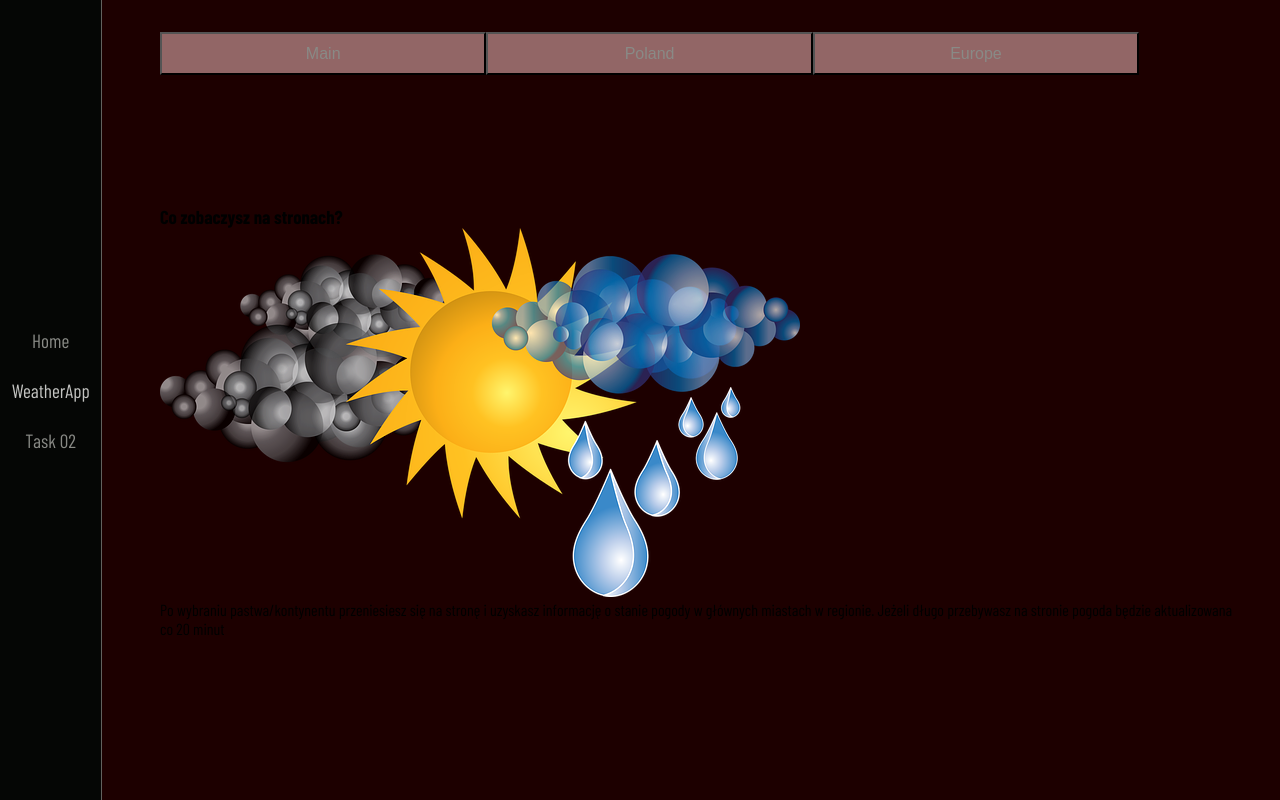
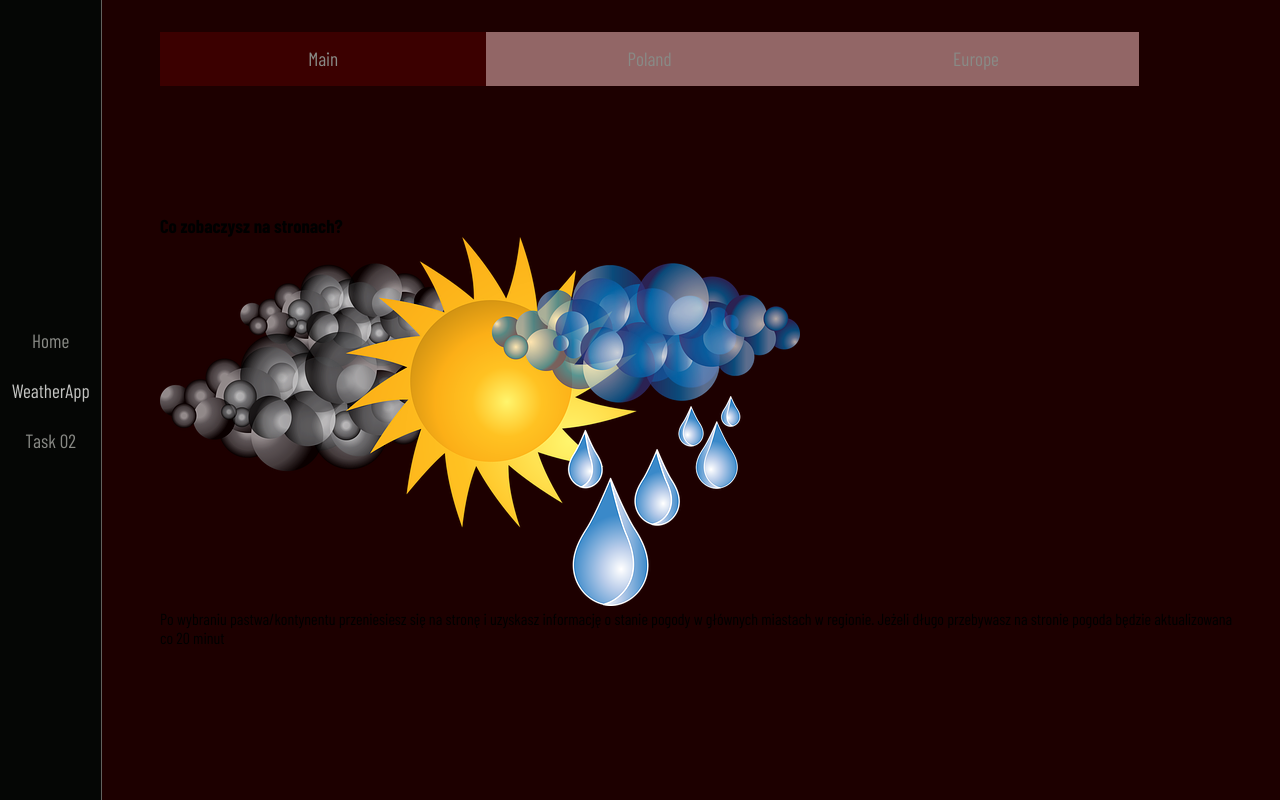
Before and after one commit to Scorpion19702022/01_REACT_VARIOUS_PROJECTS, a React (Create React App) app: page /WeatherApp in a window 1280 px wide. Built offline with nearby package versions, Linux system fonts and the light colour scheme; a web font is replaced by a local one.

Commit message:
added useLocation

```diff
--- a/src/Components/WeatherApp/NavWorld.module.css
+++ b/src/Components/WeatherApp/NavWorld.module.css
@@ -25,11 +25,13 @@
 .btn_active {
 	width: 30%;
 	padding: 0.8em;
+	text-align: center;
 	background-color: var(--color-darkred06);
 }
 
 .btn_no_active {
 	width: 30%;
 	padding: 0.8em;
+	text-align: center;
 	background-color: var(--color-darkred03);
 }
--- a/src/Components/WeatherApp/NavWorld.tsx
+++ b/src/Components/WeatherApp/NavWorld.tsx
@@ -1,41 +1,28 @@
-import React, { useState } from 'react'
-import { Link } from 'react-router-dom'
+import React from 'react'
+import { Link, useLocation } from 'react-router-dom'
 
 import styles from './NavWorld.module.css'
 
 const NavWorld = () => {
-	const [activeButton, setActiveButton] = useState<string>('')
-
-	const handleActive = (button: string) => {
-		setActiveButton(button)
-	}
+	const location = useLocation()
 
 	return (
 		<nav className={styles.nav_btns}>
-			<button
-				className={activeButton === 'main' ? styles.btn_active : styles.btn_no_active}
-				onClick={() => handleActive('main')}
-			>
-				<Link to='/WeatherApp'>
+			<Link to='/WeatherApp' className={location.pathname === '/WeatherApp' ? styles.btn_active : styles.btn_no_active}>
 				<p className={styles.into_btn}>Main</p>
 			</Link>
-			</button>
-			<button
-				className={activeButton === 'poland' ? styles.btn_active : styles.btn_no_active}
-				onClick={() => handleActive('poland')}
+			<Link
+				to='/WeatherApp/Poland'
+				className={location.pathname === '/WeatherApp/Poland' ? styles.btn_active : styles.btn_no_active}
 			>
-				<Link to='/WeatherApp/Poland'>
 				<p className={styles.into_btn}>Poland</p>
 			</Link>
-			</button>
-			<button
-				className={activeButton === 'europe' ? styles.btn_active : styles.btn_no_active}
-				onClick={() => handleActive('europe')}
+			<Link
+				to='/WeatherApp/Europe'
+				className={location.pathname === '/WeatherApp/Europe' ? styles.btn_active : styles.btn_no_active}
 			>
-				<Link to='/WeatherApp/Europe'>
 				<p className={styles.into_btn}>Europe</p>
 			</Link>
-			</button>
 		</nav>
 	)
 }
```
Lines whose indentation alone changed are shown as unchanged.
